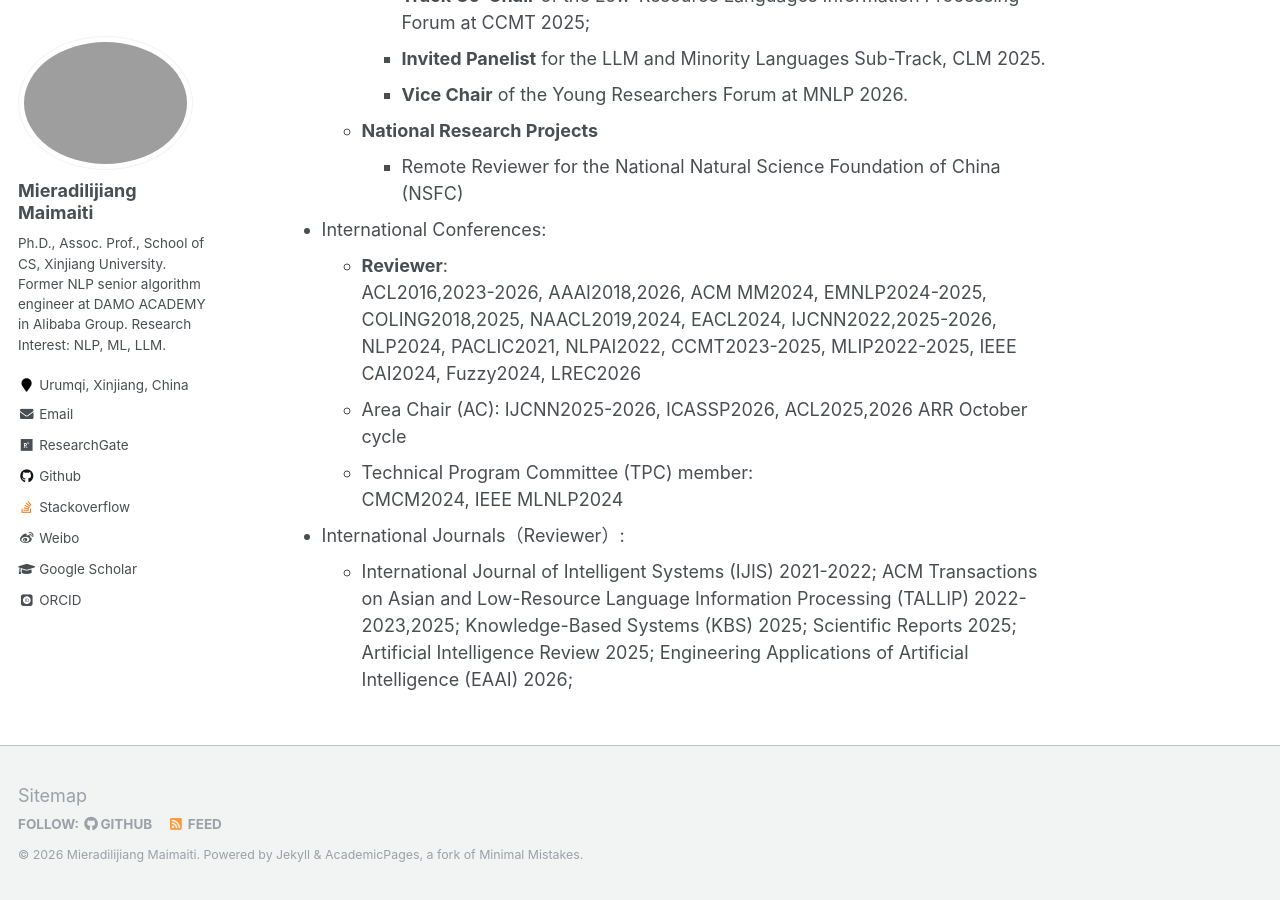
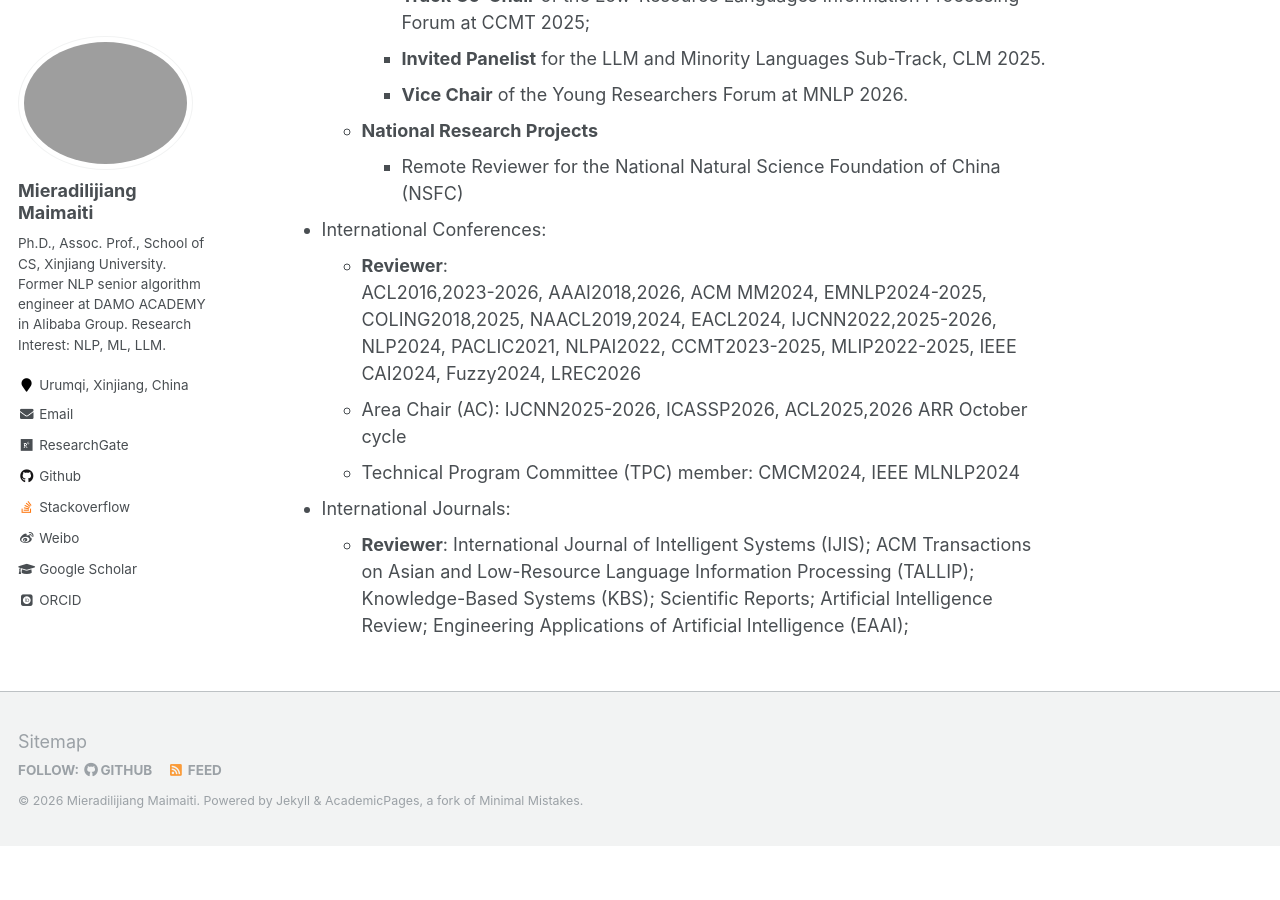
Before and after one commit to miradel51/miradel51.github.io, a Jekyll site: the page built from _pages/service.md, in a window 1280 px wide and 900 px high, scrolled down 772 px. Built offline with Jekyll 4.4.1, drawn with Linux system fonts in a browser that asks for light colours; some web fonts are replaced; after the commit the page ends 1618 px from its top, so only the background shows below that.

Commit message:
Update service.md
revised academic service info

```diff
--- a/_pages/service.md
+++ b/_pages/service.md
@@ -29,8 +29,8 @@ author_profile: true
   - **Reviewer**:
     ACL2016,2023-2026, AAAI2018,2026, ACM MM2024, EMNLP2024-2025, COLING2018,2025, NAACL2019,2024, EACL2024, IJCNN2022,2025-2026, NLP2024, PACLIC2021, NLPAI2022, CCMT2023-2025, MLIP2022-2025, IEEE CAI2024, Fuzzy2024, LREC2026
   - Area Chair (AC): IJCNN2025-2026, ICASSP2026, ACL2025,2026 ARR October cycle
-  - Technical Program Committee (TPC) member:
-    CMCM2024, IEEE MLNLP2024
+  - Technical Program Committee (TPC) member: CMCM2024, IEEE MLNLP2024
 
-- International Journals（Reviewer）:
-  - International Journal of Intelligent Systems (IJIS) 2021-2022; ACM Transactions on Asian and Low-Resource Language Information Processing (TALLIP) 2022-2023,2025; Knowledge-Based Systems (KBS) 2025; Scientific Reports 2025; Artificial Intelligence Review 2025; Engineering Applications of Artificial Intelligence (EAAI) 2026;
+- International Journals:
+  - **Reviewer**:
+    International Journal of Intelligent Systems (IJIS); ACM Transactions on Asian and Low-Resource Language Information Processing (TALLIP); Knowledge-Based Systems (KBS); Scientific Reports; Artificial Intelligence Review; Engineering Applications of Artificial Intelligence (EAAI);
```
